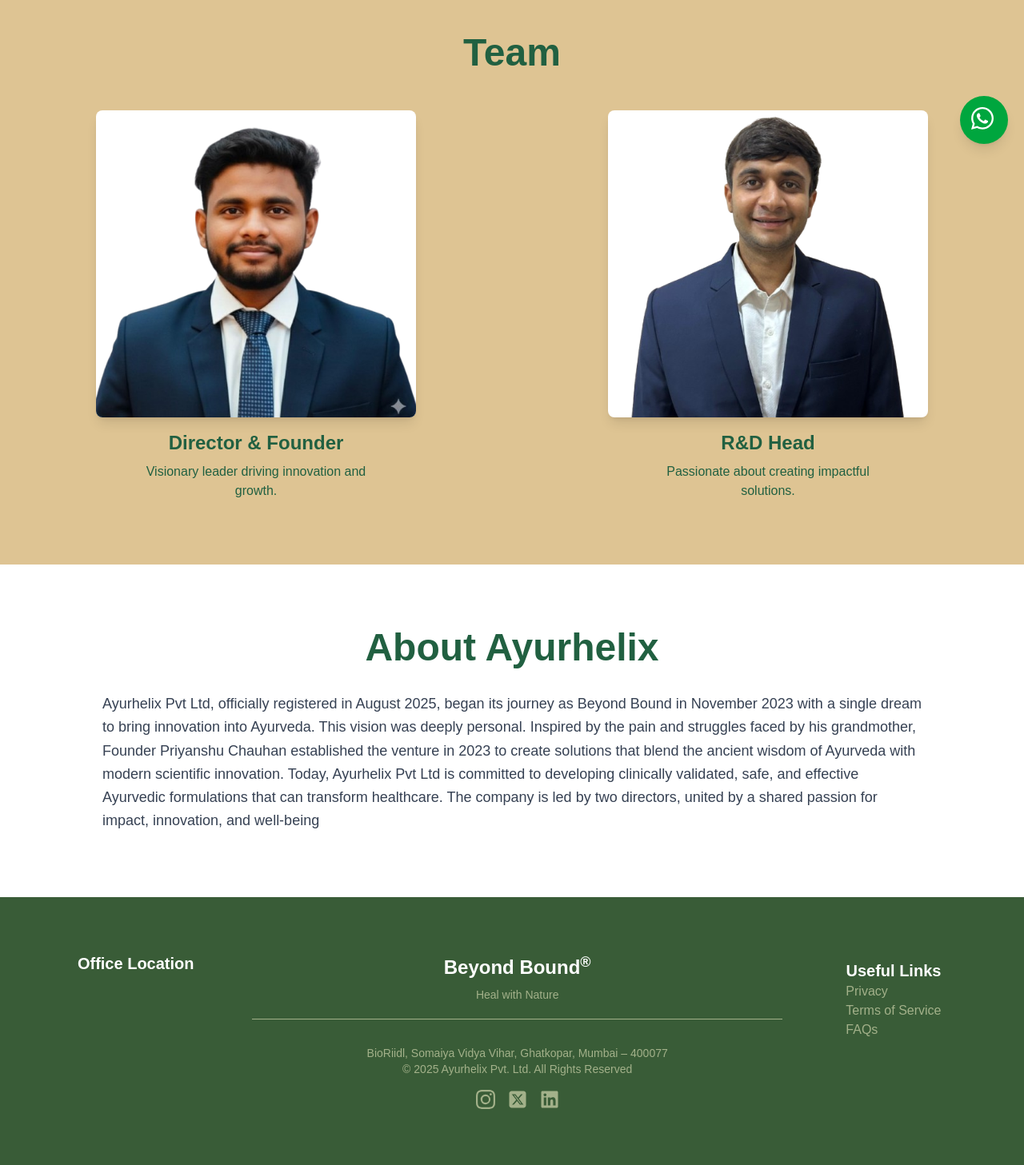
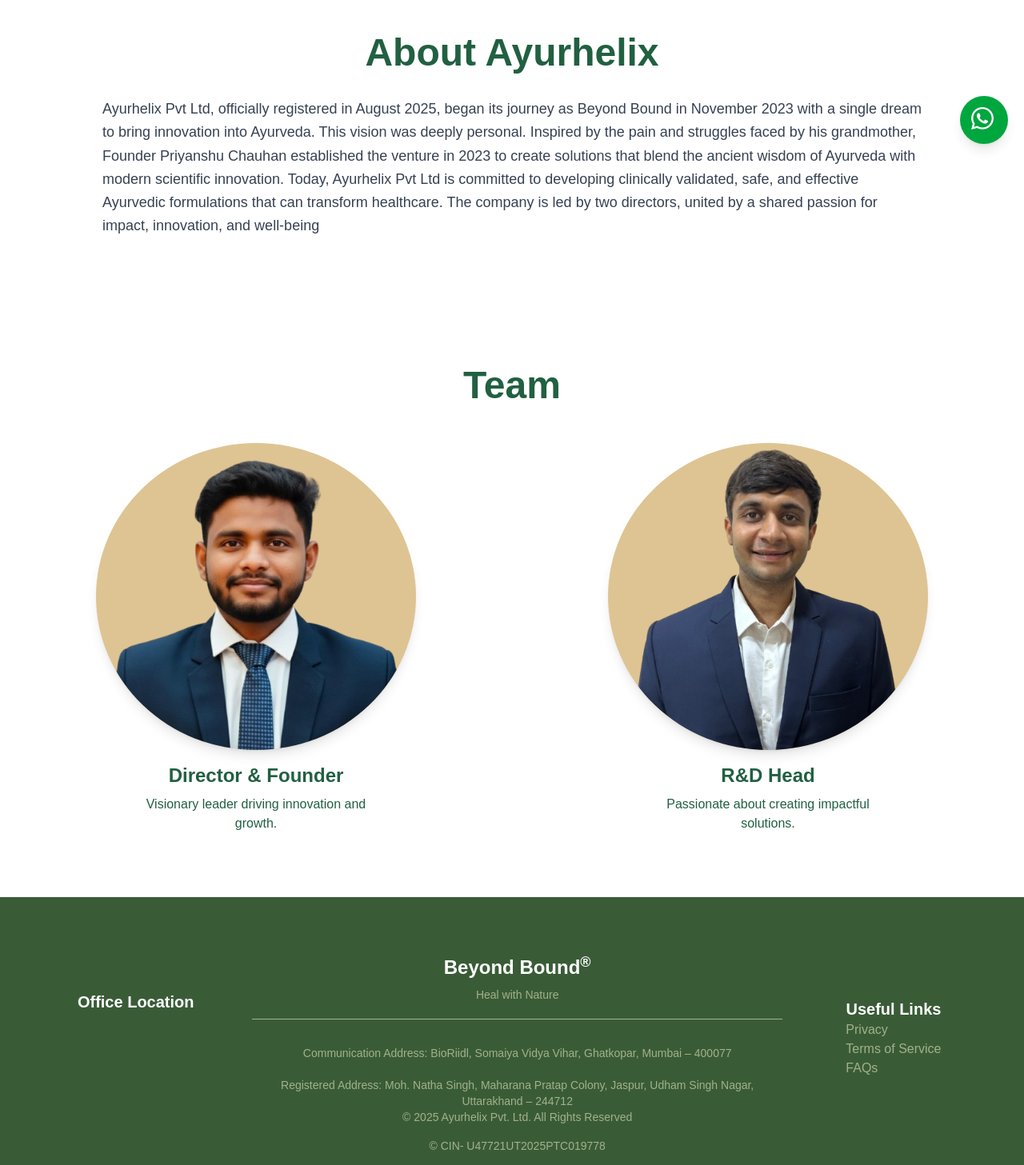
Before and after one commit to beyondbound889/BB, a React (Vite) app in the folder ayurhelix/: page /about in a window 1280 px wide. Shown: the part 600-2057 px from the top of the page at 80% size. Built offline with nearby package versions, Linux system fonts and the light colour scheme; grey boxes are pictures that could not be loaded.

Commit message:
Contacts

```diff
--- a/ayurhelix/package.json
+++ b/ayurhelix/package.json
@@ -18,6 +18,7 @@
     "react-fast-marquee": "^1.6.5",
     "react-icons": "^5.5.0",
     "react-router-dom": "^7.9.1",
+    "react-slick": "^0.31.0",
     "tailwindcss": "^4.1.13"
   },
   "devDependencies": {
--- a/ayurhelix/src/components/Chat.jsx
+++ b/ayurhelix/src/components/Chat.jsx
@@ -3,7 +3,7 @@ import { FaWhatsapp } from "react-icons/fa";
 const Chat = () => {
   return (
     <a
-  href="https://wa.me/919876543210"
+  href="https://wa.me/916396190643"
   target="_blank"
   rel="noopener noreferrer"
   className="fixed bottom-5 right-5 bg-green-600 rounded-full shadow-lg hover:bg-green-700 transition flex items-center justify-center"
--- a/ayurhelix/src/components/Footer.jsx
+++ b/ayurhelix/src/components/Footer.jsx
@@ -25,8 +25,11 @@ const Footer = () => {
           </h3>
           <p className="mt-2 text-sm border-b pb-5">Heal with Nature</p>
           <div className="pt-8 text-sm">
-            <h1>BioRiidl, Somaiya Vidya Vihar, Ghatkopar, Mumbai – 400077</h1>
+            <h1>Communication Address: BioRiidl, Somaiya Vidya Vihar, Ghatkopar, Mumbai – 400077</h1>
+            <h1 className="mt-5">Registered Address: Moh. Natha Singh, Maharana Pratap Colony,
+Jaspur, Udham Singh Nagar, Uttarakhand – 244712</h1>
             <p>&copy; 2025 Ayurhelix Pvt. Ltd. All Rights Reserved</p>
+            <p className="mt-4">&copy; CIN- U47721UT2025PTC019778</p>
           </div>
           <div className="flex items-center justify-center space-x-4 mt-4 text-2xl">
           <Link to="https://www.instagram.com/beyondbound_/"><BsInstagram /></Link>
--- a/ayurhelix/src/components/MythFacts.jsx
+++ b/ayurhelix/src/components/MythFacts.jsx
@@ -54,11 +54,11 @@ export default function MythsFacts() {
             <div key={index} className="flex justify-around mx-2">
               {/* Myth Card */}
                 <div className="w-1/2 md:w-full flex items-start space-x-4">
-                  <HoverCard height={"h-30"} frontContent={"Myth"} backContent={item.myth} color="bg-[#dec493]"/>
+                  <HoverCard height={"h-40"} frontContent={"Myth"} backContent={item.myth} color="bg-[#dec493]"/>
                 </div>
               {/* Fact Card */}
                 <div className="w-1/2 md:w-full flex items-start space-x-4 ml-2">
-                  <HoverCard height={"h-30"} frontContent={"Fact"} backContent={item.fact} color="bg-[#395c37]"/>
+                  <HoverCard height={"h-40"} frontContent={"Fact"} backContent={item.fact} color="bg-[#395c37]"/>
                 </div>
             </div>
           ))}
--- a/ayurhelix/src/pages/About.jsx
+++ b/ayurhelix/src/pages/About.jsx
@@ -26,7 +26,7 @@ const About = () => {
         <meta name="description" content="Beyond Bound Info" />
         <meta name="keywords" content="Ayurveda, Beyond Bound, Team"></meta>
       </Helmet>
-      <section className="flex flex-col items-center justify-center bg-white py-20 px-6 mx-auto text-center space-y-8">
+      <section className="bg-[#dec493] flex flex-col items-center justify-center py-20 px-6 mx-auto text-center space-y-8">
         <img
           src="https://res.cloudinary.com/dmvolzsaz/image/upload/v1758644988/12_dw3qfa.png"
           alt="logo"
@@ -51,8 +51,24 @@ const About = () => {
           </h2>
         </div>
       </section>
-
-      <section className="bg-[#dec493] py-20">
+        <section className="bg-white py-20 px-6">
+        <h1 className="flex justify-center text-5xl font-bold text-[#216041]">
+          About Ayurhelix
+        </h1>
+        <p className="mt-8 max-w-5xl mx-auto text-gray-700 text-lg leading-relaxed">
+          Ayurhelix Pvt Ltd, officially registered in August 2025, began its
+          journey as Beyond Bound in November 2023 with a single dream to
+          bring innovation into Ayurveda. This vision was deeply personal.
+          Inspired by the pain and struggles faced by his grandmother, Founder
+          Priyanshu Chauhan established the venture in 2023 to create solutions
+          that blend the ancient wisdom of Ayurveda with modern scientific
+          innovation. Today, Ayurhelix Pvt Ltd is committed to developing
+          clinically validated, safe, and effective Ayurvedic formulations that
+          can transform healthcare. The company is led by two directors, united
+          by a shared passion for impact, innovation, and well-being
+        </p>
+      </section>
+      <section className="bg-white py-20">
         <h1 className="flex justify-center text-5xl font-bold text-[#216041]">
           Team
         </h1>
@@ -67,7 +83,8 @@ const About = () => {
             <img
               src="/assets/Priyanshu.png"
               alt="CEO"
-              className="h-96 w-100 object-cover rounded-lg shadow-lg bg-white"
+              className="h-96 w-100 object-cover rounded-lg shadow-lg bg-[#dec493]"
+              style={{borderRadius:"50%"}}
             />
             <h3 className="mt-4 text-2xl font-bold text-center text-[#216041]">
               Director & Founder
@@ -87,7 +104,8 @@ const About = () => {
             <img
               src="/assets/Ramani.png"
               alt="Co-Founder"
-              className="h-96 w-100 object-cover rounded-lg shadow-lg bg-white"
+              className="h-96 w-100 object-cover shadow-lg bg-[#dec493]"
+              style={{borderRadius:"50%"}}
             />
             <h3 className="mt-4 text-2xl font-bold text-center text-[#216041]">
               R&D Head
@@ -98,23 +116,7 @@ const About = () => {
           </motion.div>
         </div>
       </section>
-      <section className="bg-white py-20 px-6">
-        <h1 className="flex justify-center text-5xl font-bold text-[#216041]">
-          About Ayurhelix
-        </h1>
-        <p className="mt-8 max-w-5xl mx-auto text-gray-700 text-lg leading-relaxed">
-          Ayurhelix Pvt Ltd, officially registered in August 2025, began its
-          journey as Beyond Bound in November 2023 with a single dream to
-          bring innovation into Ayurveda. This vision was deeply personal.
-          Inspired by the pain and struggles faced by his grandmother, Founder
-          Priyanshu Chauhan established the venture in 2023 to create solutions
-          that blend the ancient wisdom of Ayurveda with modern scientific
-          innovation. Today, Ayurhelix Pvt Ltd is committed to developing
-          clinically validated, safe, and effective Ayurvedic formulations that
-          can transform healthcare. The company is led by two directors, united
-          by a shared passion for impact, innovation, and well-being
-        </p>
-      </section>
+
     </>
   );
 };
--- a/ayurhelix/src/pages/Home.jsx
+++ b/ayurhelix/src/pages/Home.jsx
@@ -59,7 +59,7 @@ const Home = () => {
       <Helmet>
         <title>Welcome to Beyond Bound</title>
         <meta name="description" content="Ayurvedic solutions for diabetes" />
-        <meta name="keywords" content="Allopathy, Alloathy Side-Effects, Slow Ayurveda"></meta>
+        <meta name="keywords" content="Beyond Bound, Glycomics, Diabeties Treatment, Sugar Mediciene, Sugar Treatment, Diabeties ki dawayi, sugar ki dawayi, Allopathy, Alloathy Side-Effects, Slow Ayurveda"></meta>
       </Helmet>
       {/* Hero Section */}
       <motion.section
```
Also changed, not shown: ayurhelix/public/assets/Product.png, ayurhelix/src/pages/Innovation.jsx (line endings or trailing spaces), 1 other file (tests, documents, lock files or other folders).
